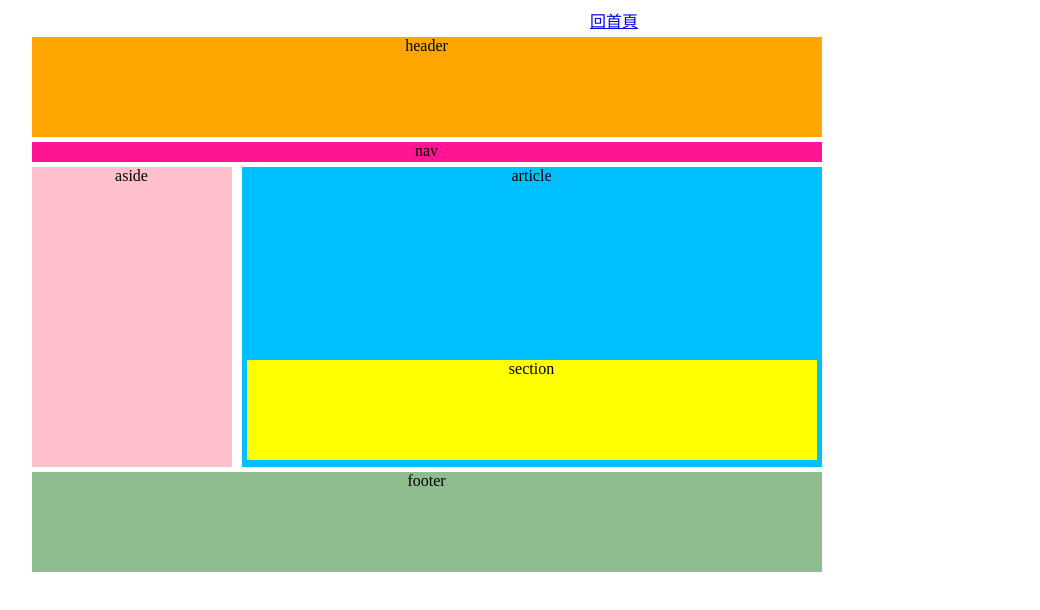
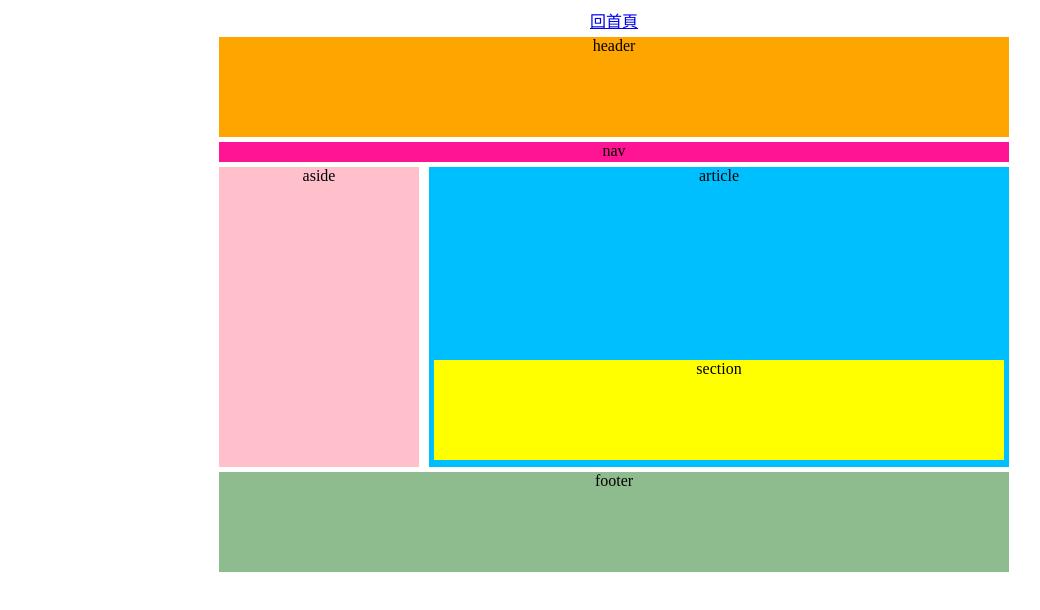
Before and after one commit to jerry93823/ex3, a plain HTML site: page index.html in a window 1280 px wide. Shown: the whole page, without its empty margins (26-1066 px from the left). Drawn offline with Linux system fonts and the light colour scheme.

Commit message:
Update index.html

```diff
--- a/index.html
+++ b/index.html
@@ -8,7 +8,7 @@
             {width: 800px;
              height:600px;
              left: 50%;
-             margin-left: -375px;
+             margin-left: 0px;
              }
         header
              {width: 790px;
```
